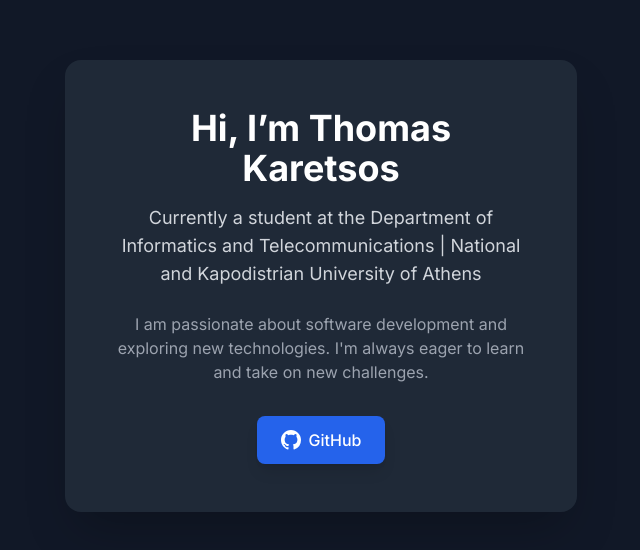
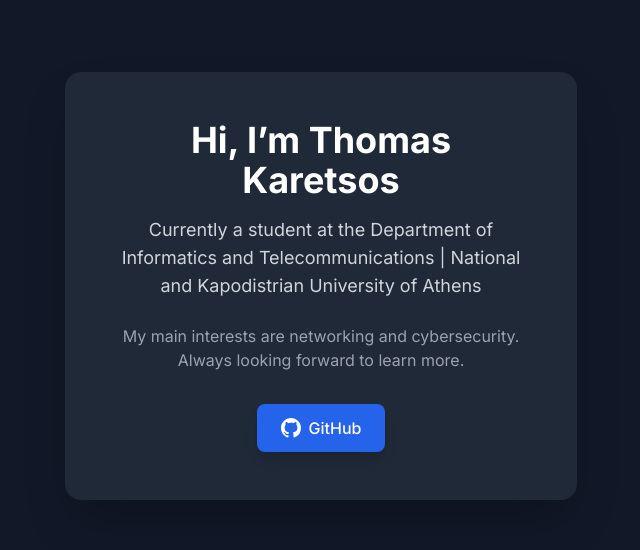
Before and after one commit to tomkar211/tomkar211.github.io, a plain HTML site: page index.html in a window 1280 px wide. Shown: the part 114-664 px from the top of the page, without its empty margins (319-959 px from the left). Drawn offline with nearby package versions, Linux system fonts and the light colour scheme.

Commit message:
Update index.html

```diff
--- a/index.html
+++ b/index.html
@@ -30,7 +30,7 @@
       </p>
 
       <!-- Ενημερωμένο βιογραφικό --><p class="text-md text-gray-400 mb-8">
-        I am passionate about software development and exploring new technologies. I'm always eager to learn and take on new challenges.
+        My main interests are networking and cybersecurity. Always looking forward to learn more.
       </p>
 
       <!-- Κοντέινερ για τα Social Media --><div class="flex justify-center">
```
